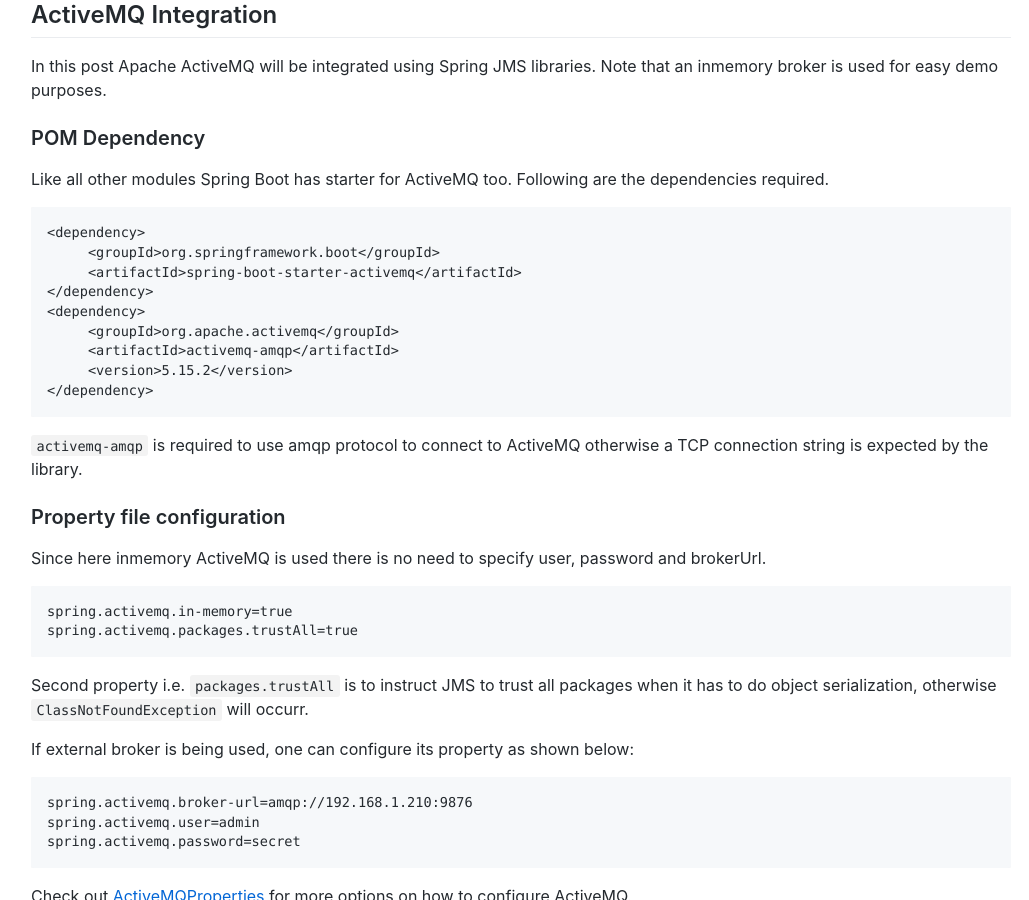
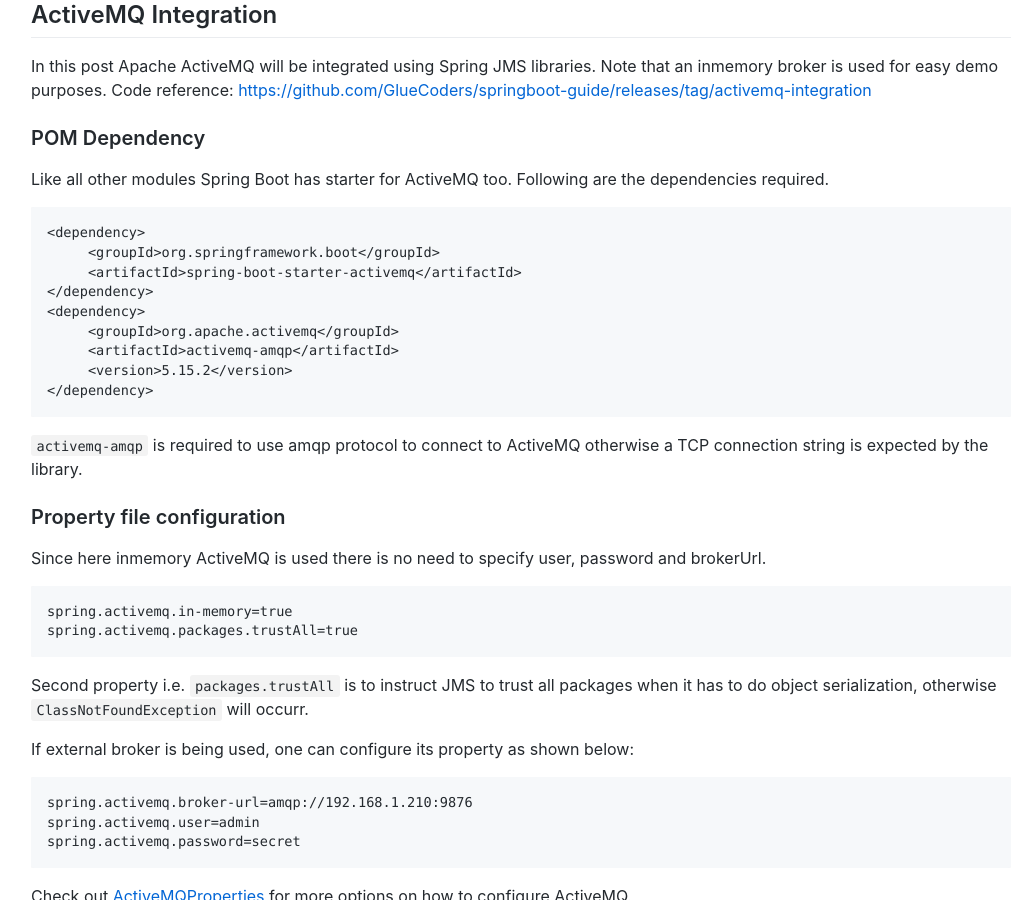
Before and after one commit to GlueCoders/springboot-guide-docs, a Jekyll site: the page built from activemq-integration.md, in a window 1280 px wide and 900 px high. Shown: the whole window, without its empty margins (119-1148 px from the left). Built offline with Jekyll 4.4.1, drawn with Linux system fonts in a browser that asks for light colours; our own code applies the rules of GitHub Pages for plain Markdown files; comment, search, counter and statistics services are not loaded.

Commit message:
Create activemq-integration.md

```diff
--- a/activemq-integration.md
+++ b/activemq-integration.md
@@ -1,6 +1,6 @@
 ## ActiveMQ Integration
 
-In this post Apache ActiveMQ will be integrated using Spring JMS libraries. Note that an inmemory broker is used for easy demo purposes.
+In this post Apache ActiveMQ will be integrated using Spring JMS libraries. Note that an inmemory broker is used for easy demo purposes. Code reference: [https://github.com/GlueCoders/springboot-guide/releases/tag/activemq-integration](https://github.com/GlueCoders/springboot-guide/releases/tag/activemq-integration)
 
 ### POM Dependency
 Like all other modules Spring Boot has starter for ActiveMQ too. Following are the dependencies required.
```
